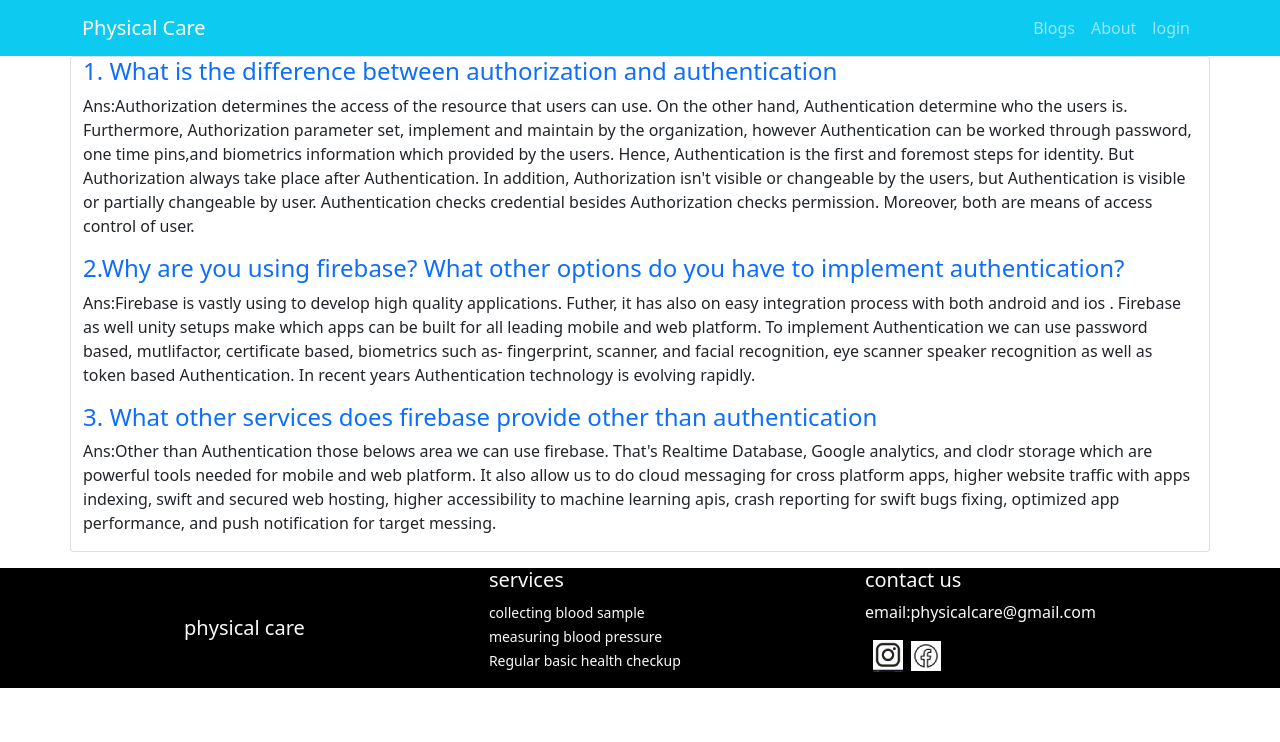
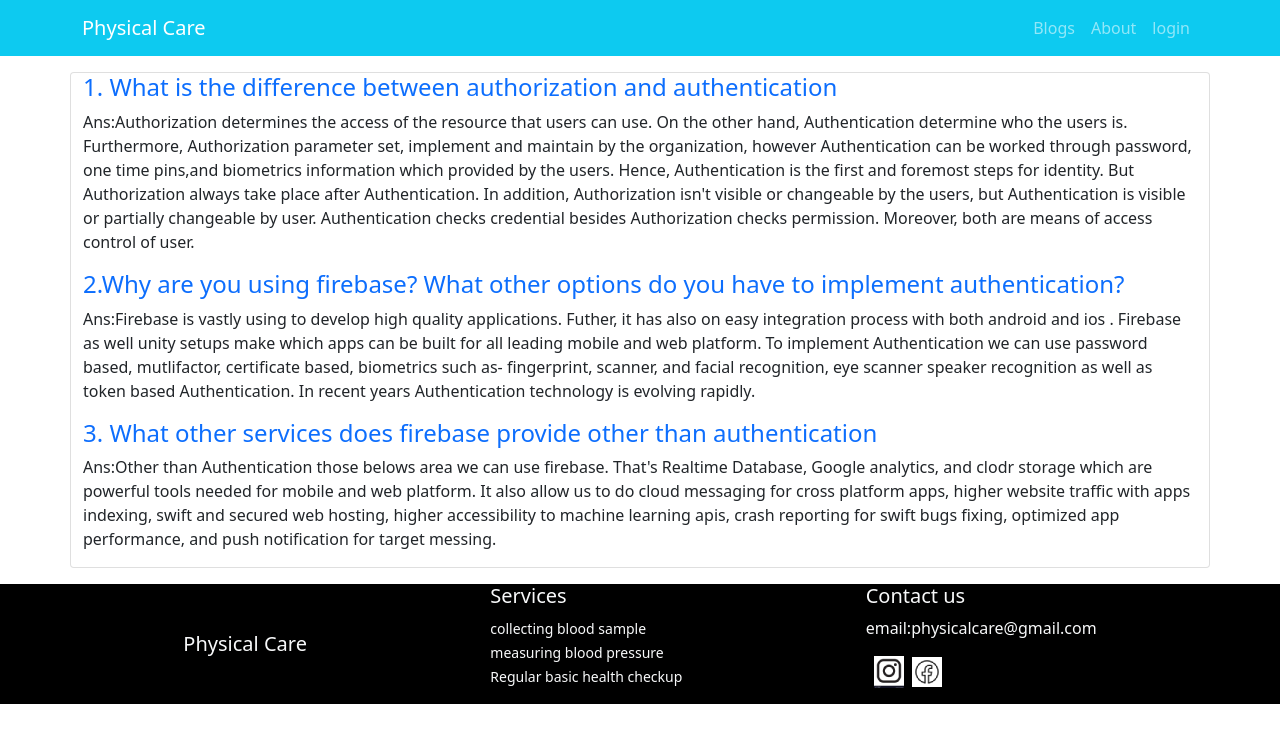
Before and after one commit to Eshshatabdi/physical-care, a React (Create React App) app: page /blogs in a window 1280 px wide. Shown: the top 742 px of the page. Built offline with nearby package versions, Linux system fonts and the light colour scheme; no server answers.

Commit message:
about and redme  section complete

```diff
--- a/src/Pages/About/About.js
+++ b/src/Pages/About/About.js
@@ -6,7 +6,7 @@ const About = () => {
             <div className="row">
                 <div className="card">
                     <h3 className='text-center text-primary'>My Goal</h3>
-                    <p>It is very possible that a new goal will necessitate learning a new skill or will require some form of personal growth.My goal is now I wanted to be a professiobal web develover.Now a days I work hard and practice more and more so that I will be a successful in my goal.</p>
+                    <p>It is very possible that a new goal will necessitate learning a new skill or will require some form of personal growth.My goal is now I wanted to be a professiobal web develover.Now a days I work hard and practice more and more so that I can be a successful in my goal.</p>
 
 
                 </div>
--- a/src/Pages/Blogs/Blogs.js
+++ b/src/Pages/Blogs/Blogs.js
@@ -2,7 +2,7 @@ import React from 'react';
 
 const Blogs = () => {
     return (
-        <div className='container'>
+        <div className='container mt-3'>
             <div className="row">
                 <div className="card">
                     <h4 className='text-primary'>1. What is the difference between authorization and authentication</h4>
--- a/src/Pages/DoctorInfo/DoctorInfo.js
+++ b/src/Pages/DoctorInfo/DoctorInfo.js
@@ -7,7 +7,7 @@ const DoctorInfo = () => {
             <div className="row">
                 <div className="col-md-6 mt-5">
                     <h3 className='text-primary'>Doctor Arora</h3>
-                    <p>Patient health is my First priority..here I provide lots of services for your healthy life..I have 10years experience in this profession...if you have any query feel free to ask</p>
+                    <p>As you know health is wealth.Therefore patient health is my First priority. Here I provide lots of services for your healthy life.I have 10 years experience in this profession. If you have any query feel free to ask</p>
 
 
                 </div>
--- a/src/Pages/Footer/Footer.js
+++ b/src/Pages/Footer/Footer.js
@@ -8,16 +8,16 @@ const Footer = () => {
         <div className='bg-black text-light mt-3 d-flex justify-content-evenly' >
 
             <div className='mt-5'>
-                <h5>physical care</h5>
+                <h5>Physical Care</h5>
             </div>
             <div>
-                <h5>services</h5>
+                <h5>Services</h5>
                 <small>collecting blood sample</small> <br />
                 <small>measuring blood pressure</small>
                 <p><small>Regular basic health checkup</small></p>
             </div>
             <div>
-                <h5>contact us</h5>
+                <h5>Contact us</h5>
                 <p>email:physicalcare@gmail.com</p>
                 <img src={instagram} alt="" className='mx-2' />
                 <img src={facebook} alt="" />
```
